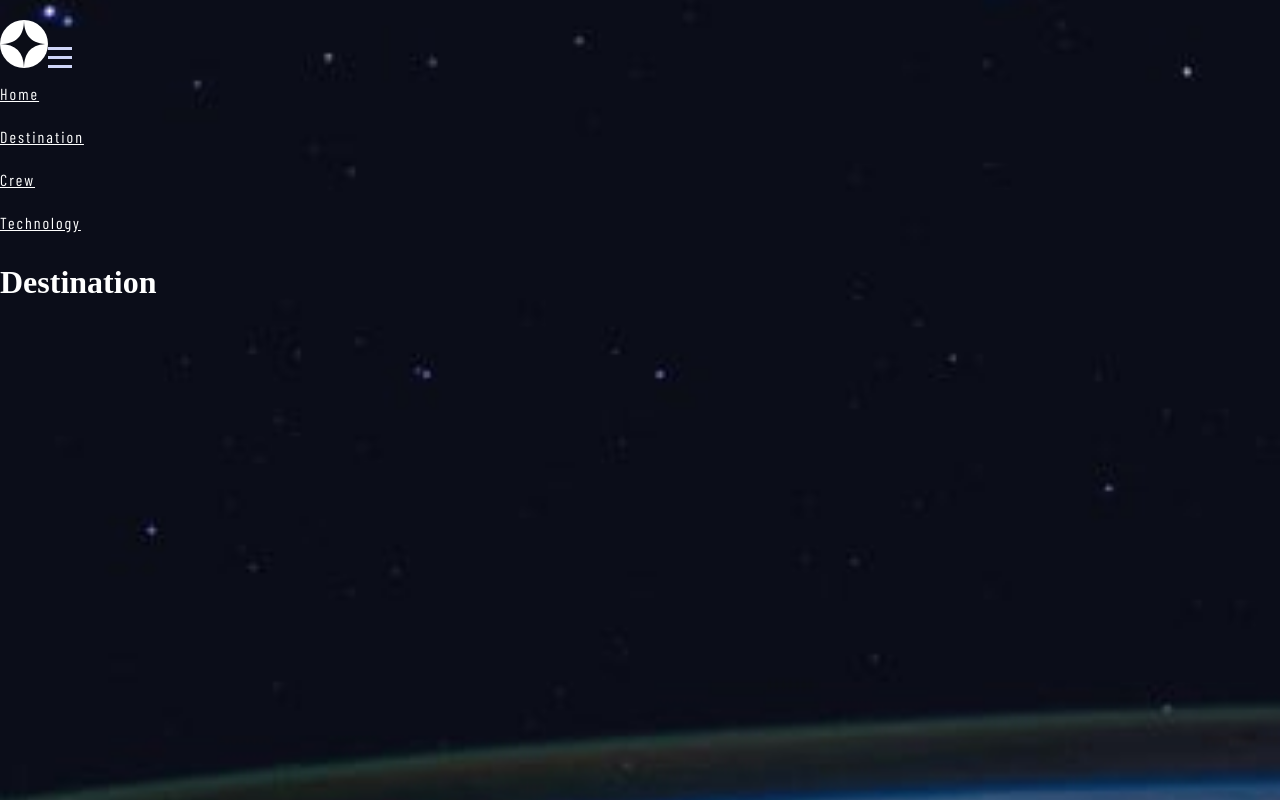
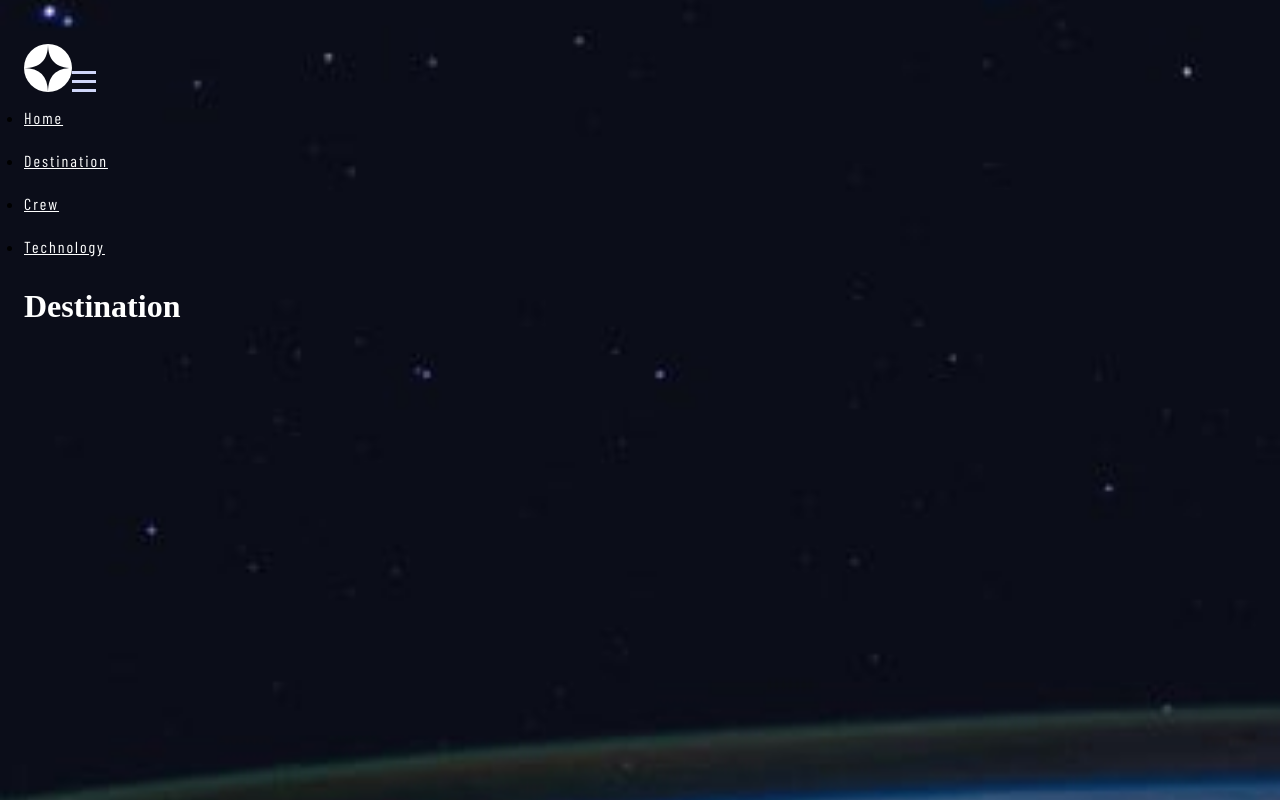
Before and after one commit to Aditi-Sawardekar/space-tourism-website, a React (Vite) app: page /space-tourism-website/destination in a window 1280 px wide. Built offline with nearby package versions, Linux system fonts and the light colour scheme; a web font is replaced by a local one.

Commit message:
Add padding to NavLayout to create consistent space across the project

```diff
--- a/src/components/NavLayout/NavLayout.module.css
+++ b/src/components/NavLayout/NavLayout.module.css
@@ -3,4 +3,6 @@
   background-position: center;
   min-height: 100vh;
   width: 100%;
+
+  padding: 1.5rem; /* 24px */
 }
```
